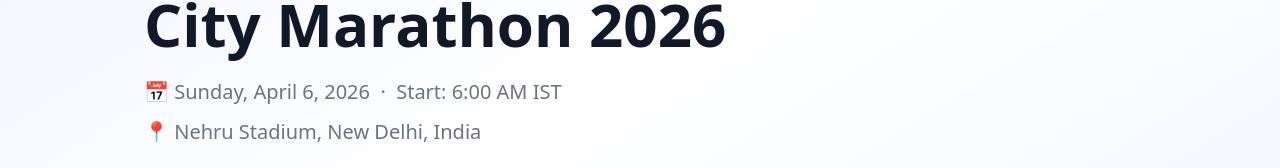
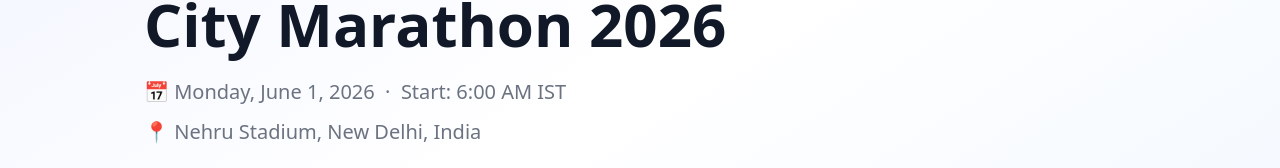
Before and after one commit to Rajnish-Snaatak/Marathon, a Next.js app: page / in a window 1280 px wide. Shown: the part 331-499 px from the top of the page. Built offline with nearby package versions, Linux system fonts and the light colour scheme.

Commit message:
fix: update marathon date to June 1, 2026
Co-Authored-By: Rajnish Sharma <rajnish.sharma@mygurukulam.co>
Co-Authored-By: Shrey Tyagi <shrey.tyagi@users.noreply.github.com>
Co-Authored-By: Abhay <abhay@users.noreply.github.com>

```diff
--- a/src/app/page.tsx
+++ b/src/app/page.tsx
@@ -1,7 +1,7 @@
 import Link from 'next/link'
 
 const RACE_NAME     = process.env.NEXT_PUBLIC_RACE_NAME ?? 'City Marathon 2026'
-const RACE_DATE     = 'Sunday, April 6, 2026'
+const RACE_DATE     = 'Monday, June 1, 2026'
 const RACE_TIME     = 'Start: 6:00 AM IST'
 const RACE_LOCATION = 'Nehru Stadium, New Delhi, India'
 
```
